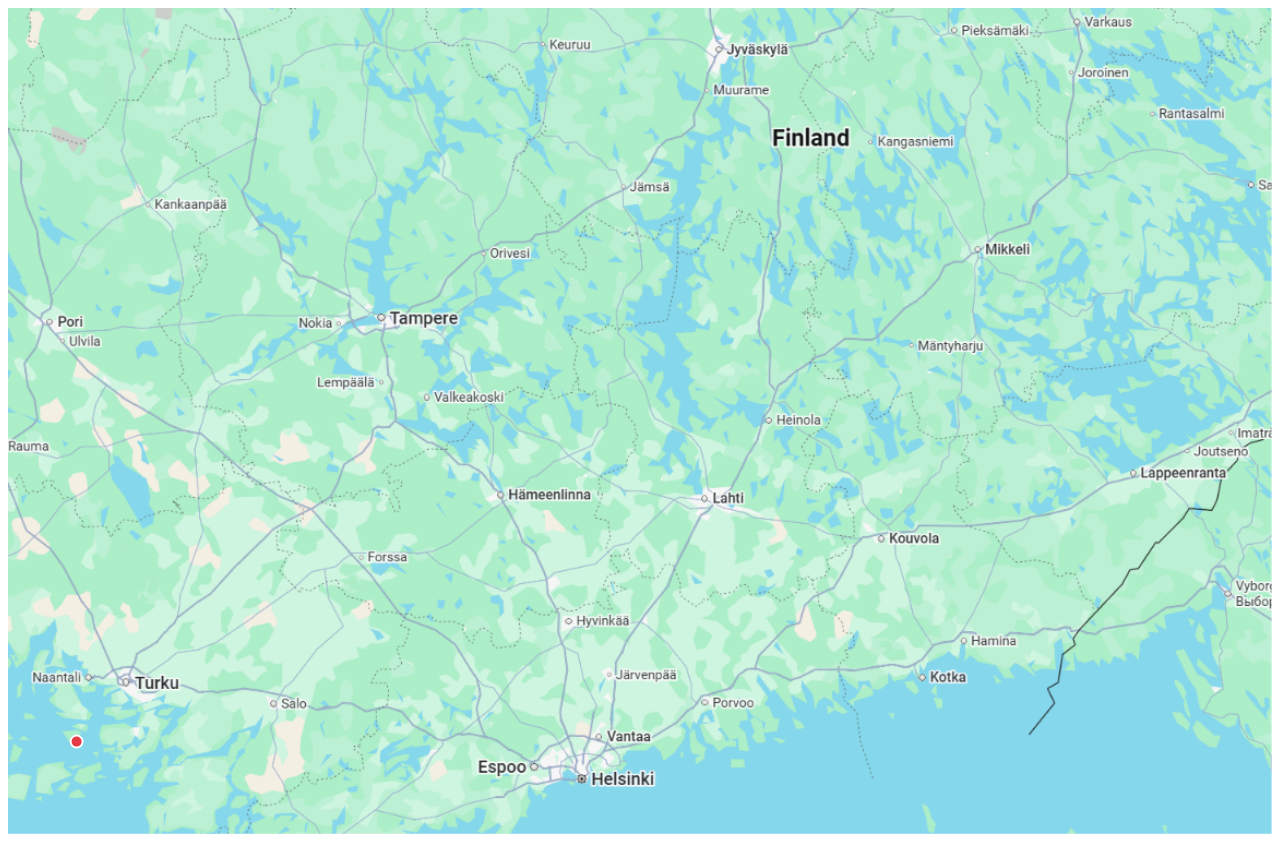
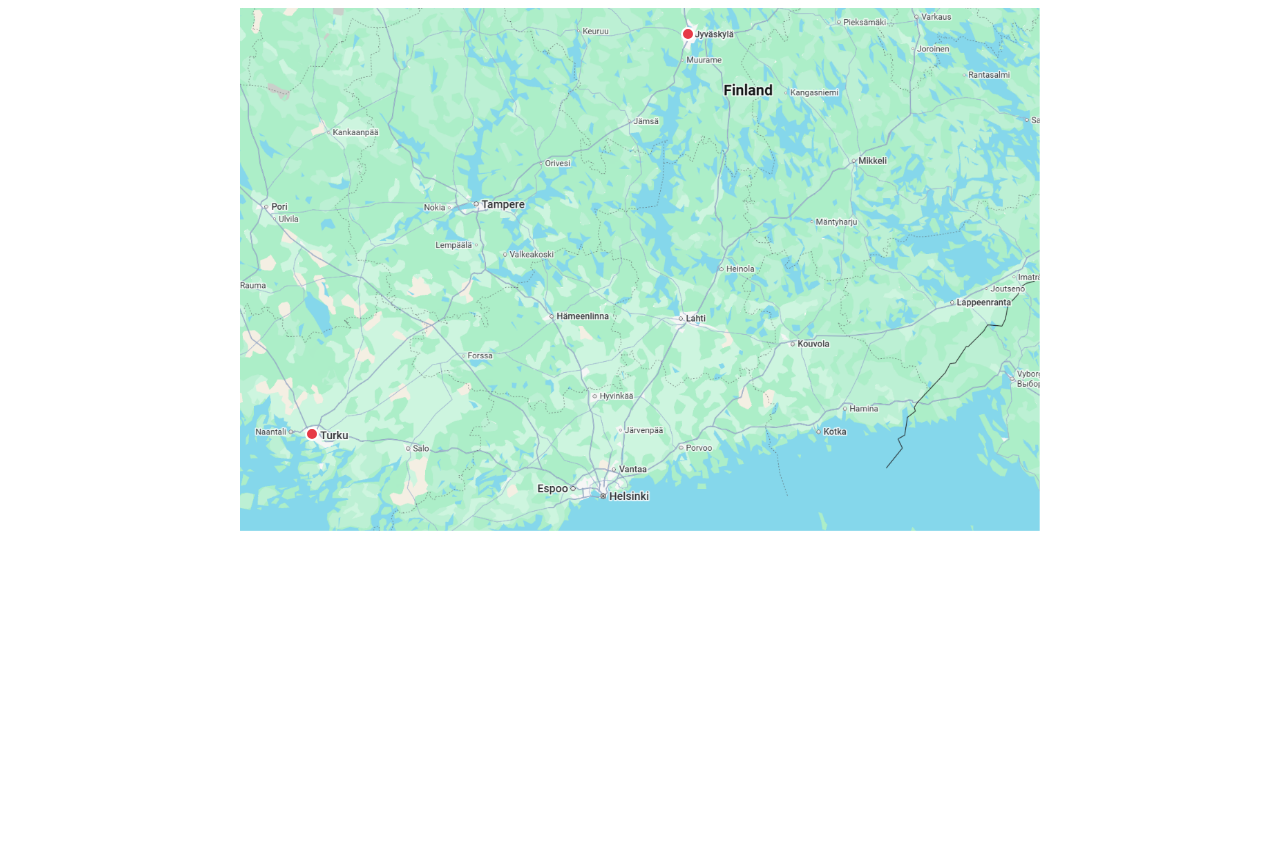
Before and after one commit to arttu143/Haaparanta-dating-sim, a plain HTML site: page PeliProto/index.html in a window 1280 px wide. After the commit the page ends 800 px from the top, so only its background shows below. Drawn offline with Linux system fonts and the light colour scheme.

Commit message:
Fixed city positioning

```diff
--- a/PeliProto/peliScript.js
+++ b/PeliProto/peliScript.js
@@ -6,20 +6,20 @@ const cityArray = [
 
         name: 'Jyväskylä',
         image:'img/battle.jpg',
-        x:'2980',
-        y:'-6500'
+        x:'56',
+        y:'5'
 
     },
     {
 
         name: 'Turku',
         image:'img/battle2.jpg',
-        x:'440',
-        y:'-710'
+        x:'9',
+        y:'81.5'
 
-    },
+    }
 
-]
+];
 
 for(const city of cityArray){
 
@@ -27,7 +27,7 @@ let cityBtn = document.createElement("button");
     cityBtn.setAttribute("class", "city");
     cityBtn.setAttribute("class", "cityPin");
     cityBtn.setAttribute("style", "top: 30%; left: 55%;");
-cityBtn.setAttribute("style", `transform: translate(${city.x}% , ${city.y}%)`);
+    cityBtn.setAttribute("style", `left: ${city.x}%; top:${city.y}%`);
     cityBtn.setAttribute("data-city", city.name);
 
     let cityTooltip = document.createElement("span");
@@ -46,7 +46,7 @@ cityBtn.addEventListener('click', () => {
 
     document.querySelector(".mapContainer").appendChild(cityBtn)
 
-}
+};
 
 document.querySelector("dialog").addEventListener("click", () => {
 
--- a/PeliProto/peliStyle.css
+++ b/PeliProto/peliStyle.css
@@ -1,23 +1,19 @@
 .mapContainer {
-
     position: relative;
     display: block;
+    width: 100%;
+    max-width: 800px;
     margin: 0 auto;
-    width: 100%;
-    max-width: 1400px;
-
+    padding: 0;
 }
 
 .mapImg {
-
     display: block;
     width: 100%;
     height: auto;
-
 }
 
 .cityPin {
-
     position: absolute;
     transform: translate(-50%, -50%);
     width: 14px;
@@ -27,7 +23,6 @@
     border: 2px solid white;
     border-radius: 50%;
     cursor: pointer;
-
 }
 
 .tooltip {
```
Lines whose indentation alone changed are shown as unchanged.
